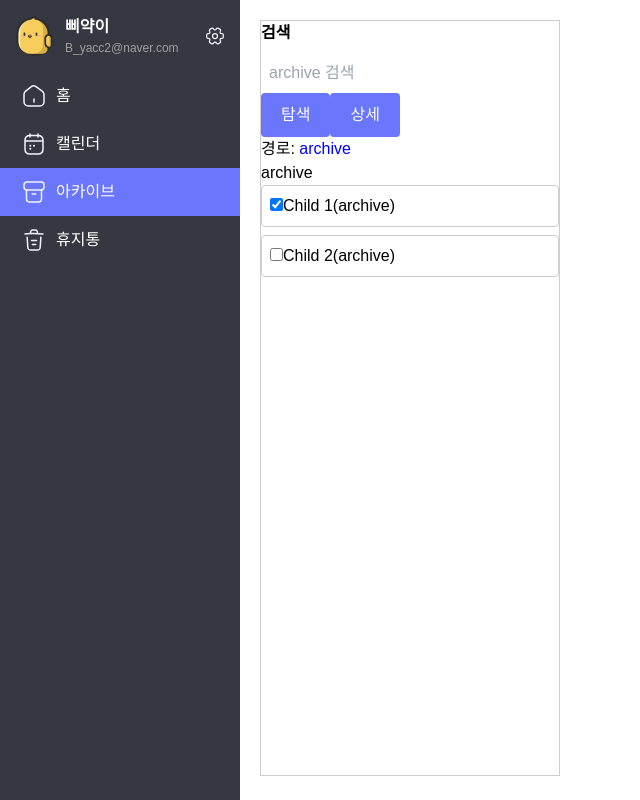
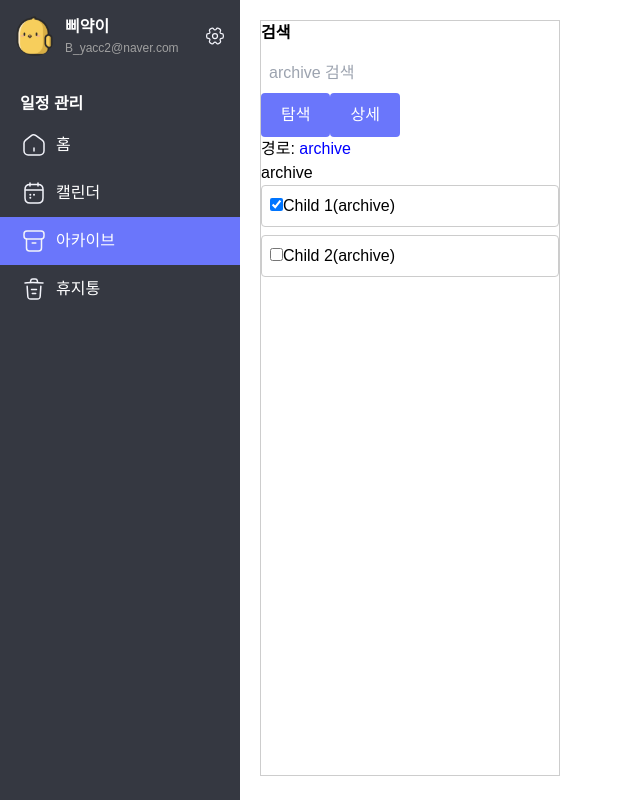
Before and after one commit to Team-MoLU/E-DAY-Next.js, a Next.js app: page /app/archive in a window 1280 px wide. Shown: the whole page, without its empty margins (0-640 px from the left). Built offline with nearby package versions, Linux system fonts and the light colour scheme; a web font is replaced by a local one.

Commit message:
[feature/EASY-78-menuUI] feat: 사이드 메뉴 바 UI디자인 수정

```diff
--- a/src/app/app/layout.js
+++ b/src/app/app/layout.js
@@ -26,6 +26,7 @@ function Sidebar({ onOpenPopup }) {
   return (
     <div className="sidebar">
       <Profile onOpenPopup={onOpenPopup} />
+      <h2 className={styles.category}>일정 관리</h2>
       <ul className="menu">
         {menuItems.map((item) => (
           <li
--- a/src/app/app/layout.module.css
+++ b/src/app/app/layout.module.css
@@ -9,6 +9,15 @@
   font-size: 16px;
   font-weight: bold;
   margin: 0;
+}
+
+.category {
+  font-size: 16px;
+  font-weight: bold;
+  margin: 0;
+  padding-top: 20px;
+  padding-left: 20px;
+  padding-bottom: 5px;
 }
 
 .layout {
```
